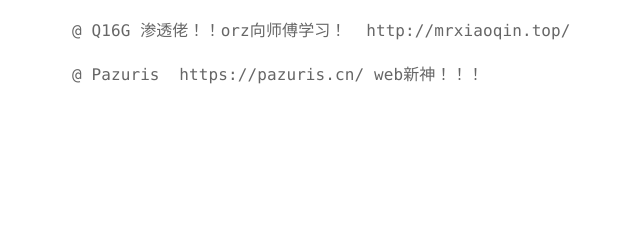
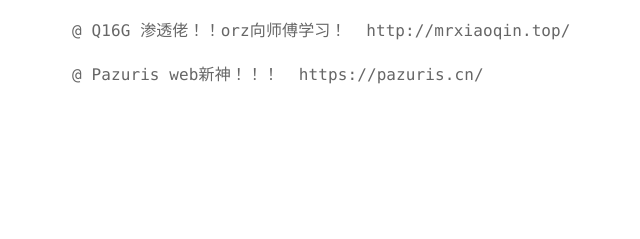
Before and after one commit to Aecous/Aecous.github.io, a plain HTML site: page friends/index.html in a window 1280 px wide. Shown: the part 473-712 px from the top of the page, 298-938 px from the left. Drawn offline with nearby package versions, Linux system fonts and the light colour scheme; a small style sheet from the web is missing.

Commit message:
Site updated: 2023-08-28 17:05:10

```diff
--- a/friends/index.html
+++ b/friends/index.html
@@ -196,9 +196,9 @@
         </div>
 
         <div class="friend-list-item">
-          <span class="nickname">@ Pazuris</span>
-          <a href="https://pazuris.cn/ web新神！！！" target="_blank">
-            <span class="site-path">https://pazuris.cn/ web新神！！！</span>
+          <span class="nickname">@ Pazuris   web新神！！！</span>
+          <a href="https://pazuris.cn/" target="_blank">
+            <span class="site-path">https://pazuris.cn/</span>
           </a>
           <p class="card-meta">
 
```
